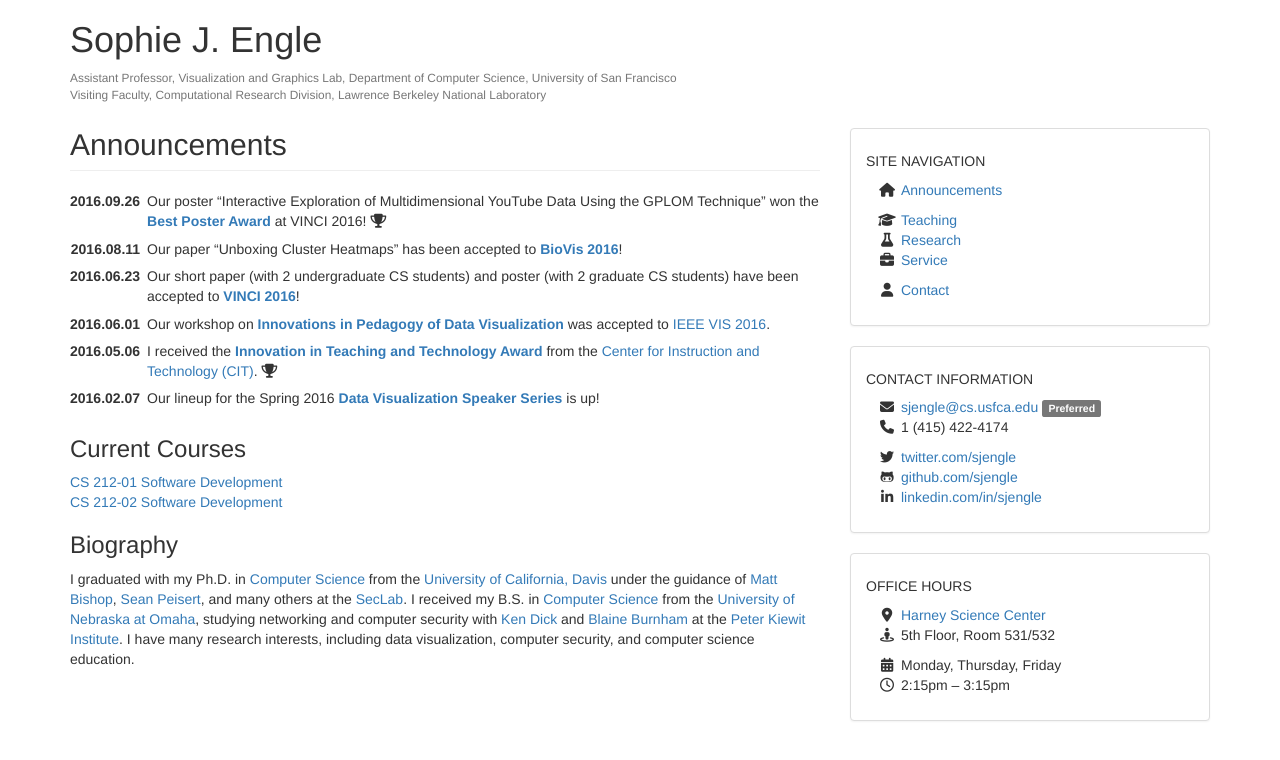
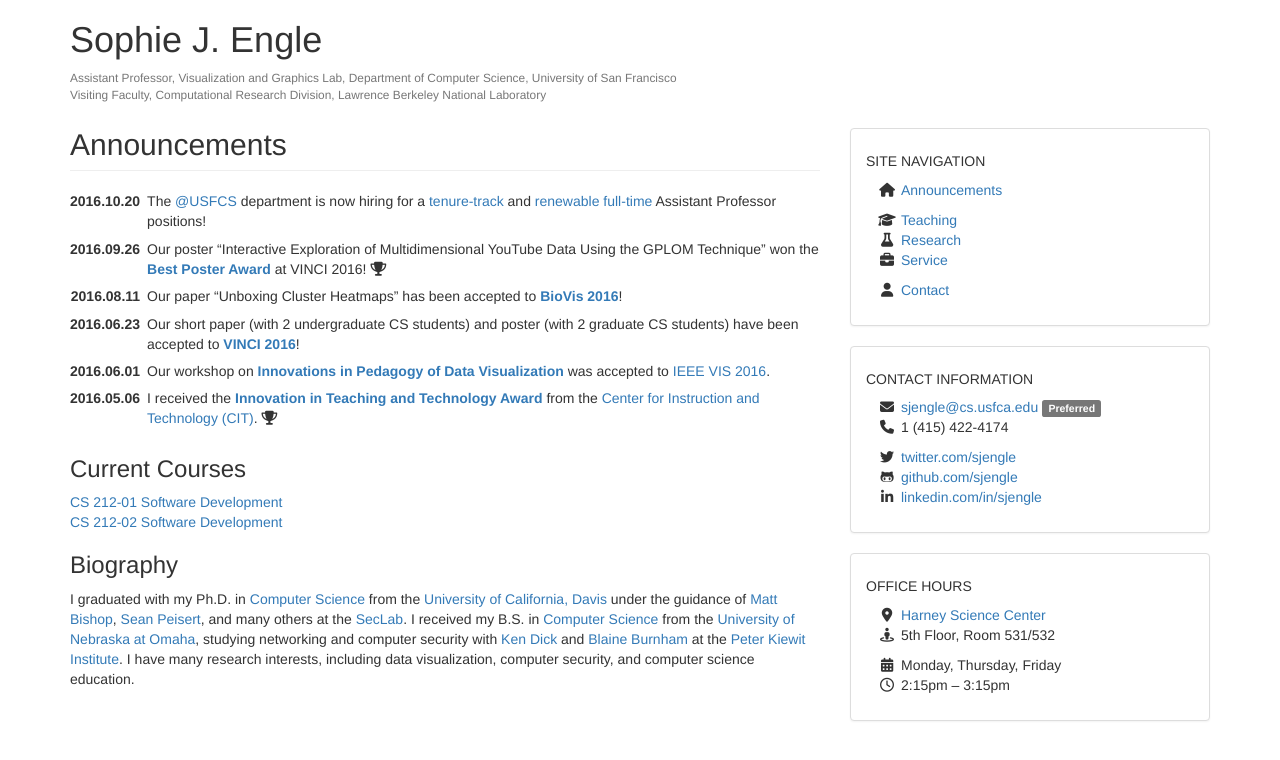
Before and after one commit to sjengle/sjengle.github.io, a Jekyll site: the page built from index.html, in a window 1280 px wide. Shown: the top 760 px of the page. Built offline with Jekyll 4.4.1, drawn with Linux system fonts in a browser that asks for light colours; nearby versions of some CDN libraries.

Commit message:
Adding faculty positions.

```diff
--- a/index.html
+++ b/index.html
@@ -6,6 +6,11 @@ title: Announcements
 <!-- Announcements -->
 <table class="table-hover table-dates">
   <tbody>
+    <tr>
+      <th>2016.10.20</th>
+      <td>The <a href="https://twitter.com/usfcs">@USFCS</a> department is now hiring for a <a href="https://www.usfjobs.com/postings/11490">tenure-track</a> and <a href="https://www.usfjobs.com/postings/11491">renewable full-time</a> Assistant Professor positions!</td>
+    </tr>
+
     <tr>
       <th>2016.09.26</th>
       <td>Our poster <q>Interactive Exploration of Multidimensional YouTube Data Using the GPLOM Technique</q> won the <strong><a href="http://vgl.cs.usfca.edu/news/2016/09/26/poster-award.html">Best Poster Award</a></strong> at VINCI 2016! <i class="fa fa-trophy"></i></td>
@@ -31,10 +36,10 @@ title: Announcements
       <td>I received the <strong><a href="https://myusf.usfca.edu/its/cit/awards-for-innovation/recipients">Innovation in Teaching and Technology Award</a></strong> from the <a href="https://myusf.usfca.edu/its/cit">Center for Instruction and Technology (CIT)</a>. <i class="fa fa-trophy"></i>
     </tr>
 
-    <tr>
+    <!--<tr>
       <th>2016.02.07</th>
       <td>Our lineup for the Spring 2016 <strong><a href="http://vgl.cs.usfca.edu/events/">Data Visualization Speaker Series</a></strong> is up!
-    </tr>
+    </tr>//-->
   </tbody>
 </table>
 
```
